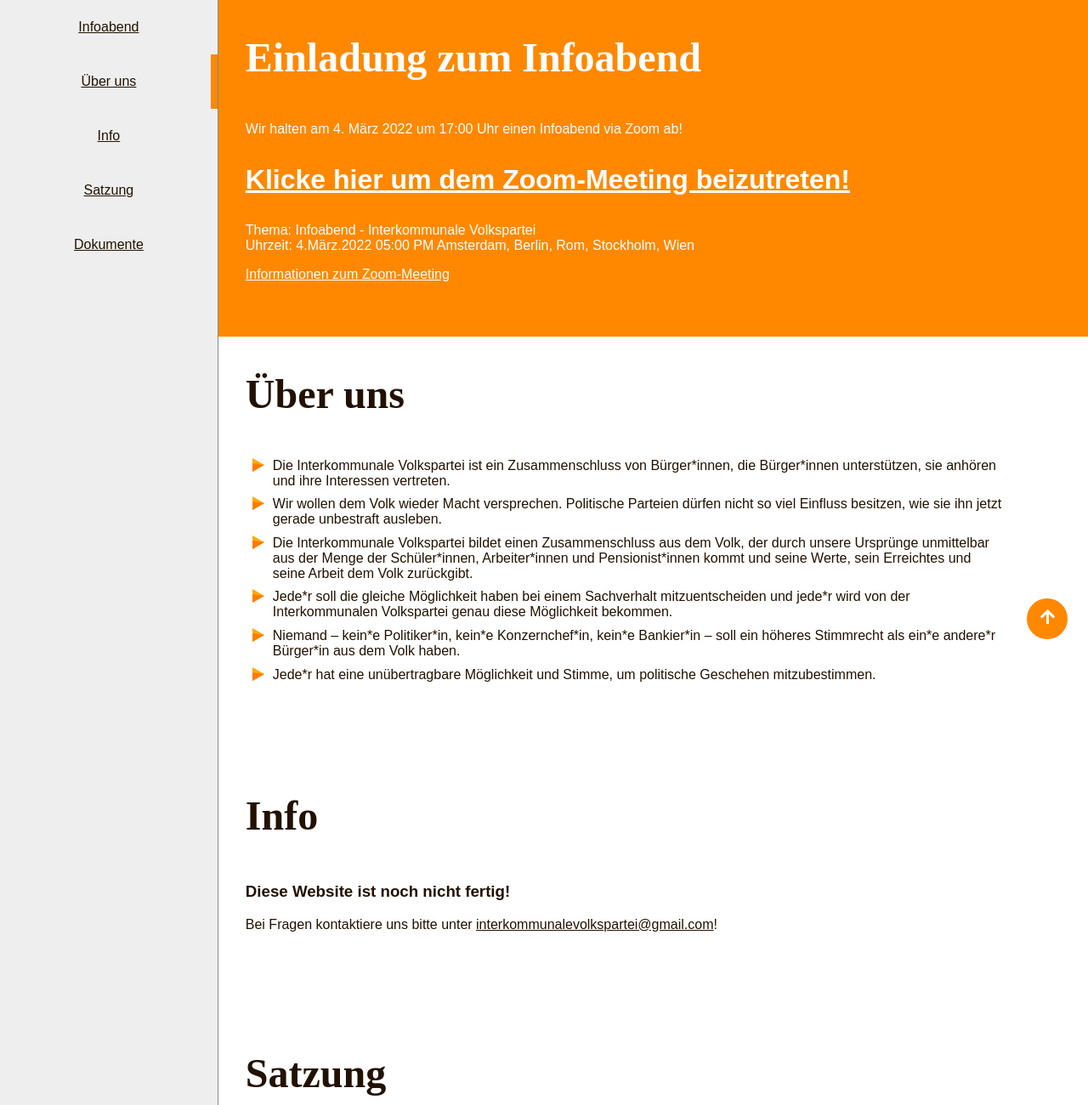
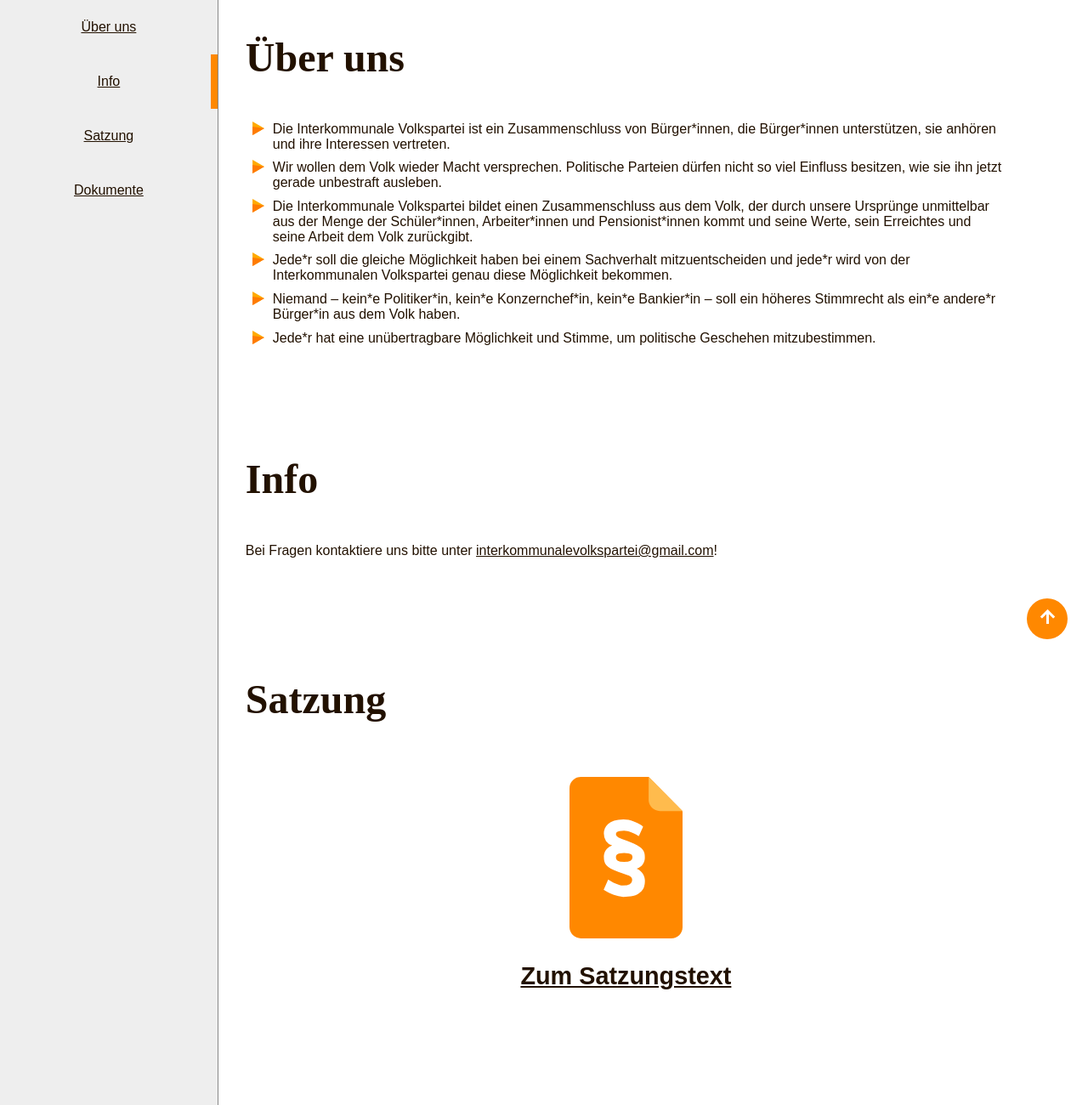
Before and after one commit to RLynx0/IVP-Website, a PHP site: page / in a window 1280 px wide. Shown: the part 351-1651 px from the top of the page at 85% size. Run offline with PHP 8.4, Linux system fonts and the light colour scheme.

Commit message:
removed link to zoom meeting

```diff
--- a/index.php
+++ b/index.php
@@ -73,7 +73,7 @@
             </div>
             <div id="contents">
                 <ul>
-                    <li><a href="#Einladung">Infoabend</a></li>
+                    <!-- <li><a href="#Einladung">Infoabend</a></li> -->
                     <li><a href="#About">Über uns</a></li>
                     <li><a href="#Info">Info</a></li>
                     <li><a href="#Satzung">Satzung</a></li>
@@ -84,7 +84,7 @@
             </div>
         </div>
         <div id="site">
-            <section id="invitation" class="important">
+            <!-- <section id="invitation" class="important">
                 <a id="Einladung"></a>
                 <h2>Einladung zum Infoabend</h2>
 
@@ -124,7 +124,7 @@
 
 
                 </div>
-            </section>
+            </section> -->
             <section id="about">
                 <a id="About"></a>
                 <h2>Über uns</h2>
@@ -140,7 +140,8 @@
             <section id="info">
                 <a id="Info"></a>
                 <h2>Info</h2>
-                <h3>Diese Website ist noch nicht fertig!</h3>
+                <!-- <h3>Aufzeichnung des ersten IVP-Infoabends</h3>
+                <video src=""></video> -->
                 <p>
                     Bei Fragen kontaktiere uns bitte unter
                     <a href="mailto:interkommunalevolkspartei@gmail.com">interkommunalevolkspartei@gmail.com</a>!
```
Also changed, not shown: 1 other file.
